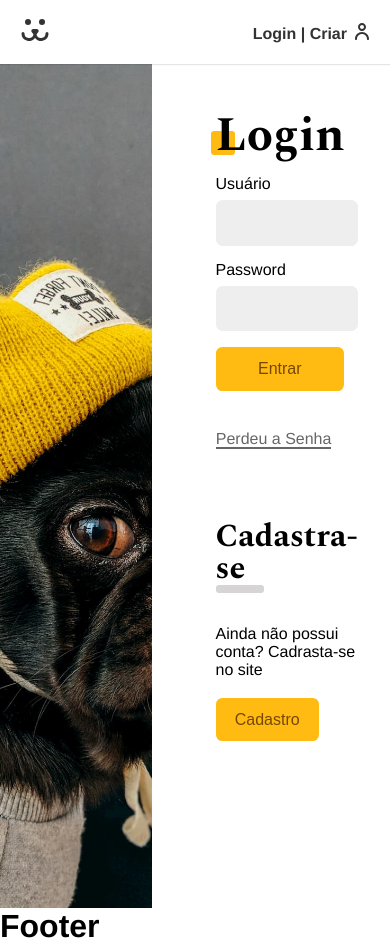
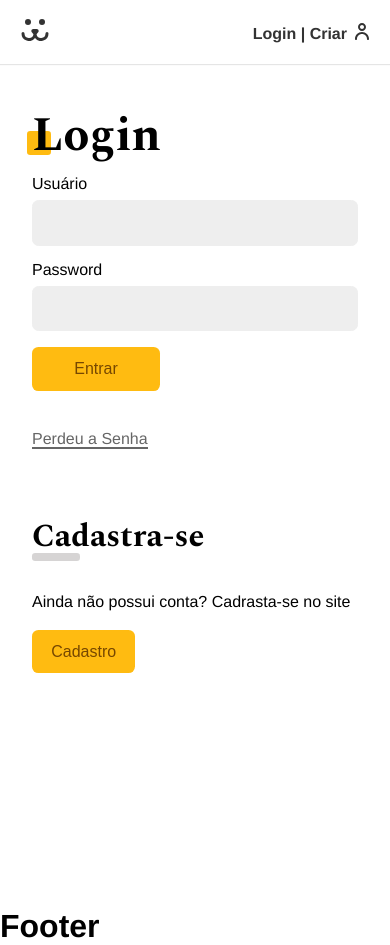
Before and after one commit to anthony-ricardox/Dogs, a React app: page /login in a window 390 px wide. Built offline with nearby package versions, Linux system fonts and the light colour scheme; the HTML template or start-up script is replaced by a standard one.

Commit message:
usando media queries para responsividadade

```diff
--- a/src/Components/Login/Login.module.css
+++ b/src/Components/Login/Login.module.css
@@ -17,3 +17,15 @@
     max-width: 30rem;
     padding: 2rem;
 }
+
+@media (max-width: 40rem){
+    .login{
+        grid-template-columns: 1fr;
+    }
+    .login::before{
+        display: none;
+    }
+    .form{
+        max-width: 100%;
+    }
+}
```
